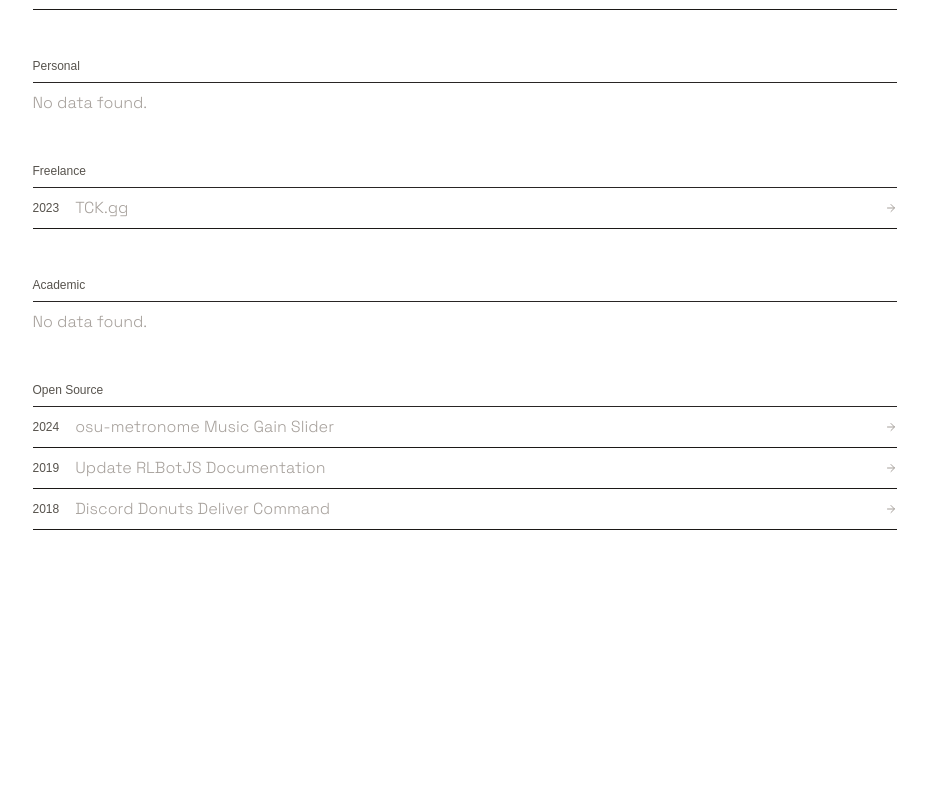
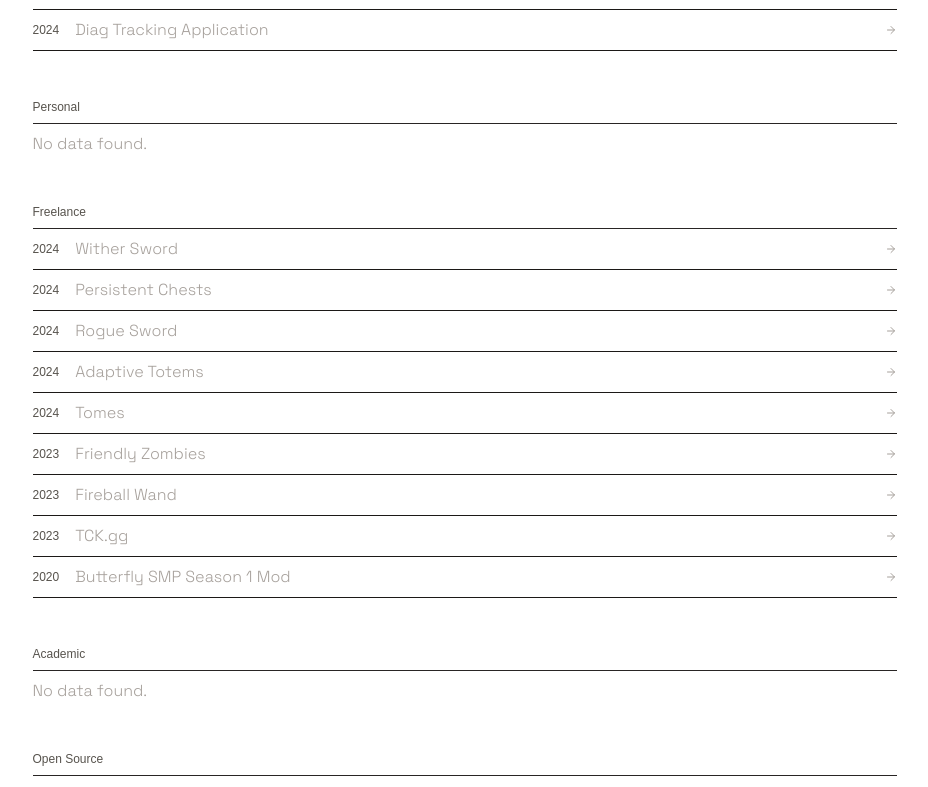
Before and after one commit to hparcells/the-archives, a Next.js app: page /projects in a window 1280 px wide. Shown: the part 898-1685 px from the top of the page, without its empty margins (168-1096 px from the left). Before the commit the page ends 1460 px from the top, so only its background shows below. Built offline with nearby package versions, Linux system fonts and the light colour scheme; a web font is replaced by a local one.

Commit message:
feat: Add freelance projects.

```diff
--- a/cspell.json
+++ b/cspell.json
@@ -5,10 +5,12 @@
         "Binkiklou",
         "Chaz",
         "Chloé",
+        "Commandable",
         "Conv",
         "convolutional",
         "didn",
         "doesn",
+        "drowneds",
         "Factorio",
         "Furudate",
         "Haikyuu",
--- a/src/data/projects/freelance.tsx
+++ b/src/data/projects/freelance.tsx
@@ -49,6 +49,157 @@ export const FREELANCE_PROJECTS: Project[] = [
     links: {
       github: 'https://github.com/tck-gg/tck'
     },
+    featured: true
+  },
+  {
+    type: 'freelance',
+    date: '2020-11-24',
+    startDate: '2020-11-17',
+    name: 'Butterfly SMP Season 1 Mod',
+    tagline: 'Content addition mod for the Butterfly SMP server.',
+    images: [],
+    status: 'archived',
+    description: (
+      <p>
+        Added various recipes and items with custom textures and metadata. Developed for the
+        Butterfly SMP on Minecraft 1.16.4.
+      </p>
+    ),
+    technologies: ['Java', 'ForgeGradle'],
+    links: {},
+    featured: false
+  },
+  {
+    type: 'freelance',
+    date: '2024-01-11',
+    startDate: '2023-11-10',
+    name: 'Fireball Wand',
+    tagline: 'Fireball launching weapon for the Butterfly SMP.',
+    images: [],
+    status: 'archived',
+    description: (
+      <>
+        <p>
+          Custom weapon addition utilizing custom model data for Minecraft 1.20.1. Implemented
+          enhanced player feedback using sound effects and timers.
+        </p>
+        <p>Developed for the Butterfly SMP.</p>
+      </>
+    ),
+    technologies: ['Java', 'Spigot API'],
+    links: {
+      github: 'https://github.com/butterfly-pit/fireballwand'
+    },
+    featured: false
+  },
+  {
+    type: 'freelance',
+    date: '2024-01-14',
+    startDate: '2024-01-10',
+    name: 'Rogue Sword',
+    tagline: 'Weapon addition for the Butterfly SMP.',
+    images: [],
+    status: 'archived',
+    description: <p>Custom weapon addition utilizing custom model data for Minecraft 1.20.1.</p>,
+    technologies: ['Java', 'Spigot API'],
+    links: {},
+    featured: false
+  },
+  {
+    type: 'freelance',
+    date: '2024-01-14',
+    startDate: '2023-11-17',
+    name: 'Friendly Zombies',
+    tagline: 'Commandable Minecraft drowneds on-command for the Butterfly SMP.',
+    images: [],
+    status: 'archived',
+    description: (
+      <>
+        <p>
+          Added custom on-hit effects to in-game tridents to summon drowneds to fight for the player
+          summoning.
+        </p>
+        <p>Developed for the Butterfly SMP on Minecraft 1.20.1.</p>
+      </>
+    ),
+    technologies: ['Java', 'Spigot API'],
+    links: {},
+    featured: false
+  },
+  {
+    type: 'freelance',
+    date: '2024-02-10',
+    startDate: '2024-01-15',
+    name: 'Persistent Chests',
+    tagline: 'Minecraft chests with persistent inventories across worlds.',
+    images: [],
+    status: 'archived',
+    description: (
+      <>
+        <p>Added chests which save their contents to a YAML file using NBT-API.</p>
+        <p>Developed for the Butterfly SMP on Minecraft 1.20.1.</p>
+      </>
+    ),
+    technologies: ['Java', 'Spigot API'],
+    links: {},
+    featured: false
+  },
+  {
+    type: 'freelance',
+    date: '2024-02-10',
+    startDate: '2024-01-06',
+    name: 'Tomes',
+    tagline: 'Magical books and spells. Built for the Butterfly SMP.',
+    images: [],
+    status: 'archived',
+    description: (
+      <>
+        <p>Added magical books, each with unique abilities for the Butterfly SMP.</p>
+        <p>Built for Minecraft 1.20.1.</p>
+      </>
+    ),
+    technologies: ['Java', 'Spigot API'],
+    links: {},
+    featured: false
+  },
+
+  {
+    type: 'freelance',
+    date: '2024-02-15',
+    startDate: '2024-01-06',
+    name: 'Adaptive Totems',
+    tagline: 'Customizable totems with buffs. Built for the Butterfly SMP.',
+    images: [],
+    status: 'archived',
+    description: (
+      <>
+        <p>
+          Modified Minecraft totems to include an inventory which can be customized with buffs.
+          Buffs are affected by diminishing returns.
+        </p>
+        <p>Built for Minecraft 1.20.1.</p>
+      </>
+    ),
+    technologies: ['Java', 'Spigot API'],
+    links: {},
+    featured: false
+  },
+  {
+    type: 'freelance',
+    date: '2024-04-24',
+    startDate: '',
+    name: 'Wither Sword',
+    tagline: 'Weapon addition for the Butterfly SMP.',
+    images: [],
+    status: 'archived',
+    description: (
+      <>
+        <p>Added a custom Minecraft weapon with custom on-hit effects for the Butterfly SMP.</p>
+        <p>Built for Minecraft 1.20.1.</p>
+      </>
+    ),
+    technologies: ['Java', 'Spigot API'],
+    links: {},
     featured: false
   }
 ];
```
